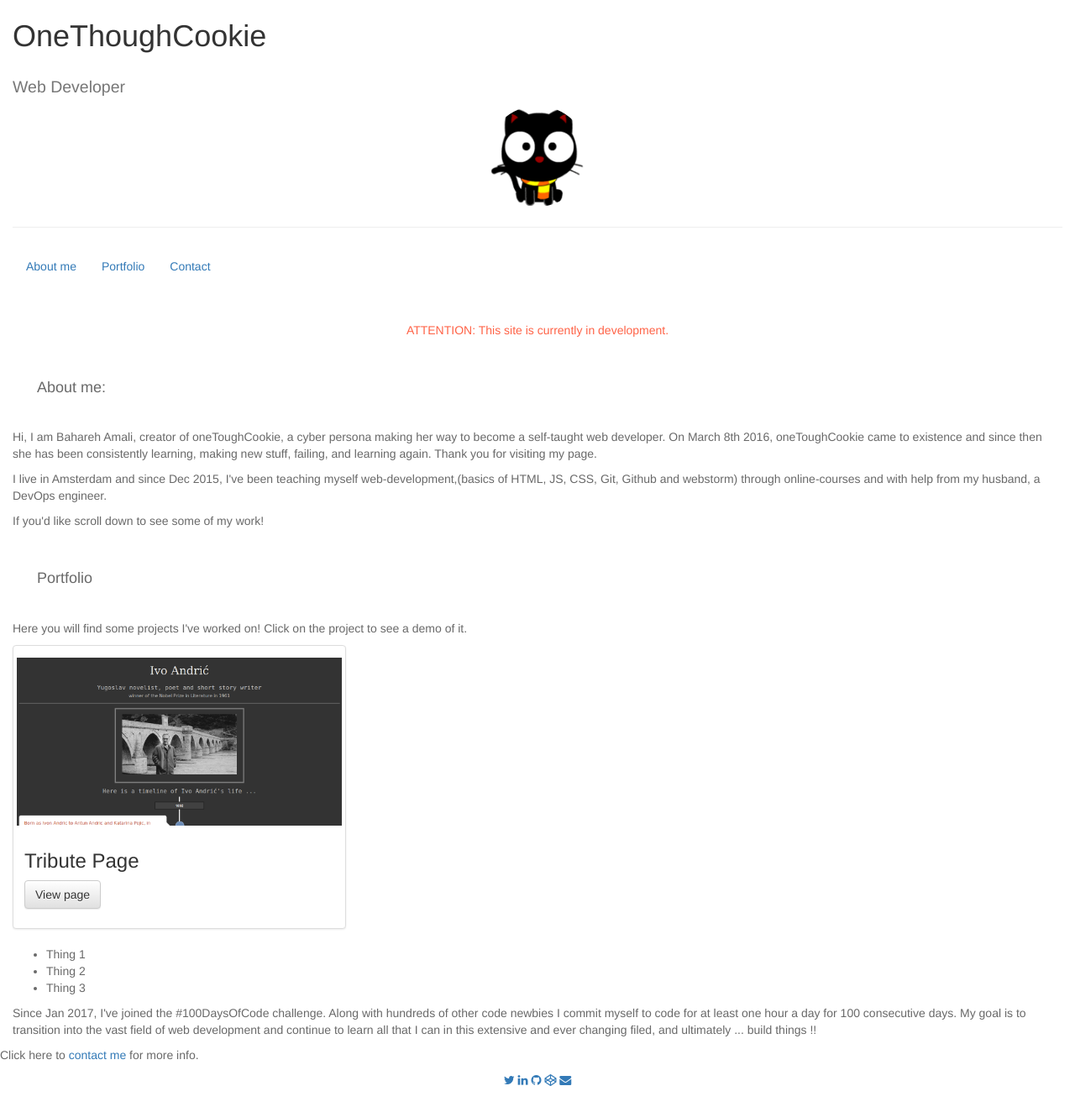
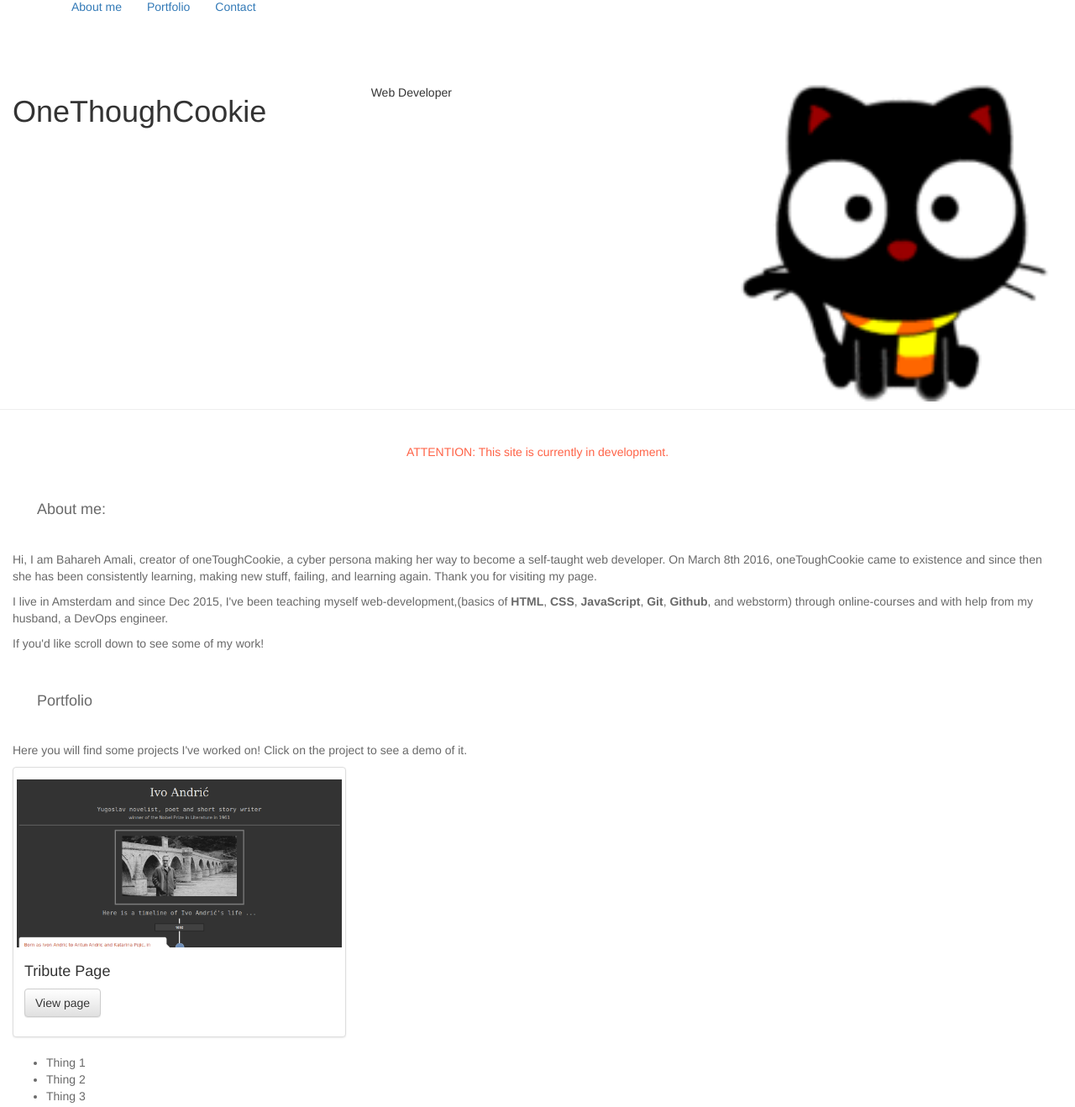
Before and after one commit to onetoughcookie226/onetoughcookie226.github.io, a plain HTML site: page index.html in a window 1280 px wide. Shown: the part 17-1335 px from the top of the page at 84% size. Before the commit the page ends 1313 px from the top, so only its background shows below. Drawn offline with nearby package versions, Linux system fonts and the light colour scheme.

Commit message:
Add sticky nav bar

```diff
--- a/css/style.css
+++ b/css/style.css
@@ -2,6 +2,10 @@
 /*body {*/
     /*background-img: lightblue;*/
 /*}*/
+
+body { padding-top: 70px;
+}
+
 .main-wrapper {
     /*background-color: rgba(32, 36, 40, 0.91);*/
     background-color: white;
@@ -40,3 +44,8 @@ p {
  ul{
      color: #696969;
  }
+
+.footer > div > a {
+    font-size: 28px;
+    padding: 8px;
+}
--- a/index.html
+++ b/index.html
@@ -17,13 +17,8 @@
 <body>
     <div class="main-wrapper">
         <div class= "container-fluid">
-            <div class="page-header">
-                <h1>OneThoughCookie</h1>
-                <h2><small>Web Developer</small></h2>
-                <img src="css/img/cute-black-cat-waving-smiley-emoticon.gif" alt="cat" class=" img-responsive img-circle">
-            </div>
-            <nav class=" row navbar navbar-defult">
-                <div class="col-xs-12 container-fluid">
+            <nav class="row navbar navbar-defult navbar-fixed-top">
+                <div class="container">
                     <ul class="nav navbar-nav">
                         <li class="active"><a href="#about">About me</a></li>
                         <li><a href="#portfolio">Portfolio</a></li>
@@ -31,6 +26,11 @@
                     </ul>
                 </div>
             </nav>
+            <div class="row page-header">
+                <h1 class="col-xs-4">OneThoughCookie</h1>
+                <h5 class="col-xs-4">Web Developer</h5>
+                <img src="css/img/cute-black-cat-waving-smiley-emoticon.gif" alt="cat" class="col-xs-4" img-responsive img-circle">
+            </div>
 
             <div class="row main-content">
                 <div class="col-xs-12 text-center">&nbsp;
@@ -45,7 +45,8 @@
                             she has been consistently learning, making new stuff, failing, and learning again. Thank you for
                             visiting my page.
                         </p>
-                        <p>I live in Amsterdam and since Dec 2015, I've been teaching myself web-development,(basics of HTML, JS, CSS, Git, Github
+                        <p>I live in Amsterdam and since Dec 2015, I've been teaching myself web-development,(basics of
+                            <strong>HTML</strong>, <strong>CSS</strong>, <strong>JavaScript</strong>, <strong>Git</strong>, <strong>Github</strong>,
                             and webstorm) through online-courses and with help from my husband,
                             a DevOps engineer.
                         </p>
@@ -63,7 +64,7 @@
                                 <p></p>
                                 <img src="css/img/screenshot-tribute-page.png" alt="screenshot of Ivo Andric tribute page">
                                 <div class="caption">
-                                    <h3>Tribute Page</h3>
+                                    <h4>Tribute Page</h4>
                                     <p><a href="#" class="btn btn-default" role="button">View page</a></p>
                                 </div>
                             </div>
@@ -77,7 +78,7 @@
                 </div>
 
                 <div class="third-content">
-                <p>
+                <p class="lead">
                     Since Jan 2017, I've joined the #100DaysOfCode challenge. Along with hundreds of other code newbies I
                     commit myself to code for at least one hour a day for 100 consecutive days.
                     My goal is to transition into the vast field of web development and continue to learn all that I can in this extensive
@@ -85,9 +86,7 @@
                 </p>
                 </div>
                 </div>
-
-            <p>Click here to <a href="">contact me</a> for more info.</p>
-
+            <p class="text-center">Click here to <a href="">contact me</a> for more info.</p>
         <div class="row" id="footer">
             <footer class="footer">
                 <div class="container text-center">
```
Lines whose indentation alone changed are shown as unchanged.
